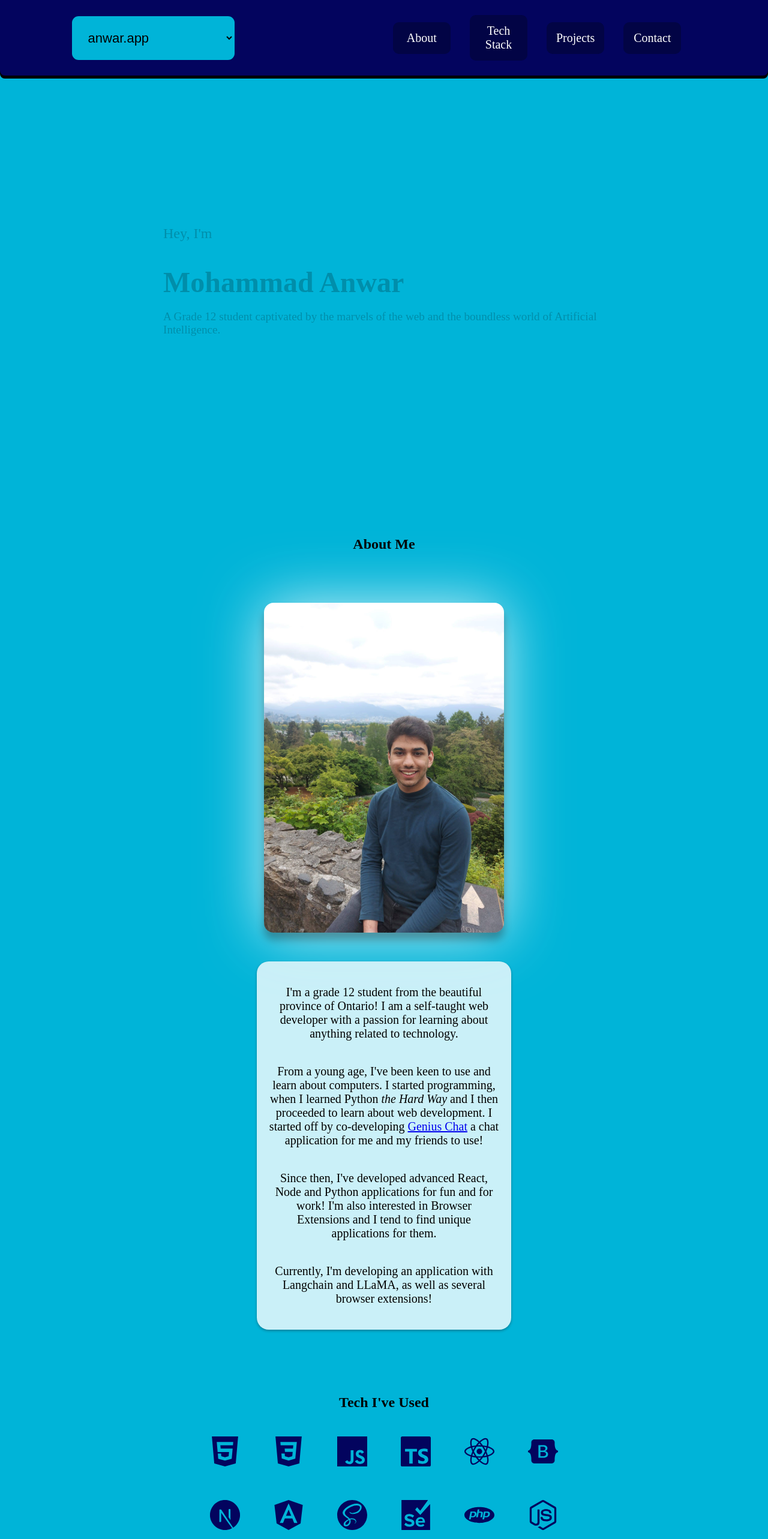
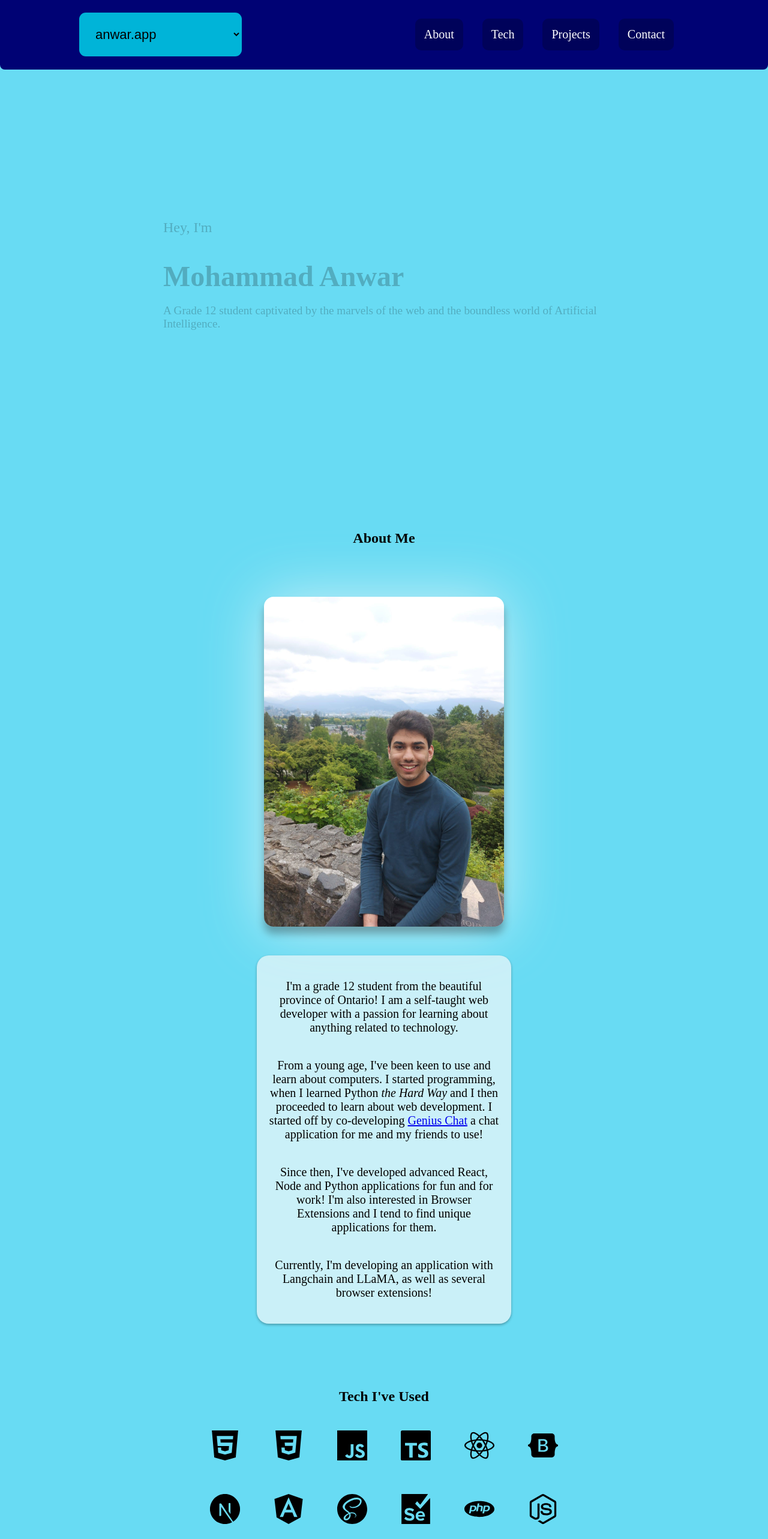
Before and after one commit to mh-anwar/src.v2.mohammadanwar.dev, a React (Vite) app: page / in a window 1280 px wide. Shown: the top 2566 px of the page at 60% size. Built offline with nearby package versions, Linux system fonts and the light colour scheme.

Commit message:
Revert disastrous color scheme

```diff
--- a/src/Sections/Header/index.jsx
+++ b/src/Sections/Header/index.jsx
@@ -12,7 +12,7 @@ export default function Header() {
 			<div className='sections'>
 				{[
 					['About', '#about'],
-					['Tech Stack', '#tech-stack'],
+					['Tech', '#tech-stack'],
 					['Projects', '#projects'],
 					['Contact', '#contact'],
 				].map(([title, url]) => (
--- a/src/Sections/Header/index.scss
+++ b/src/Sections/Header/index.scss
@@ -7,9 +7,8 @@
 	border-bottom-left-radius: 0.5em;
 	border-bottom-right-radius: 0.5em;
 	min-height: 5vh;
-	background-color: #03045e;
+	background-color: #000274;
 	margin: 0;
-	box-shadow: 0 5px black;
 }
 
 .header-text {
@@ -37,7 +36,7 @@
 		text-align: center;
 		flex: 1;
 		text-decoration: none;
-		background-color: #020445;
+		background-color: #00025a;
 		padding: 0.75em;
 		border-radius: 0.5em;
 		&:hover {
--- a/src/Sections/TechStack/index.scss
+++ b/src/Sections/TechStack/index.scss
@@ -16,10 +16,10 @@
 			border-radius: 0.5em;
 			transition: background-color 0.4s ease-in;
 			padding: 0.5em;
-			fill: #03045e;
+			fill: #000000;
 		}
 		svg:hover {
-			background-color: #caf0f8;
+			background-color: #ddebee;
 			cursor: pointer;
 		}
 	}
@@ -35,7 +35,7 @@
 	}
 	svg {
 		padding: 1em !important;
-		background-color: #b2c0ed !important;
+		background-color: #77b0e9 !important;
 		transition: filter 0.4s ease-out !important;
 	}
 	svg:hover {
--- a/src/main.scss
+++ b/src/main.scss
@@ -1,7 +1,7 @@
 html {
 	min-width: 100vw !important;
 	min-height: 100vh !important;
-	background-color: #00b4d8;
+	background-color: #68dbf3;
 	background-repeat: no-repeat;
 	background-size: cover;
 	color: black;
```
